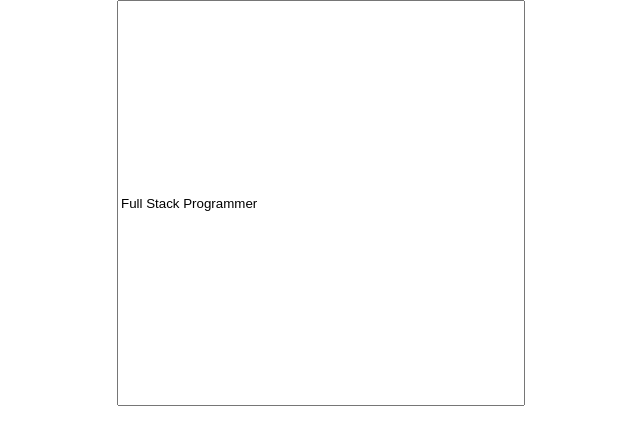
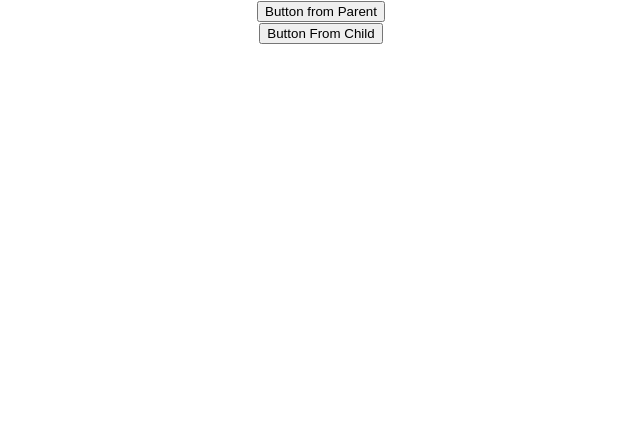
Before and after one commit to Jaisur-Akhil/Hooks, a React (Create React App) app: page / in a window 1280 px wide. Shown: the top 444 px of the page, without its empty margins (319-959 px from the left). Built offline with nearby package versions, Linux system fonts and the light colour scheme.

Commit message:
ImperativeHandling

```diff
--- a/src/App.js
+++ b/src/App.js
@@ -7,7 +7,8 @@ import './App.css';
 // import RRed from './H/RRed';
 // import Effect from './H/Effect';
 // import Ref from './H/Ref' ;
-import Layout from './H/Layout';
+// import Layout from './H/Layout';
+import ImperativeHandle from './H/ImperativeHandle';
 
 function App() {
   return (
@@ -17,7 +18,8 @@ function App() {
       {/* <RRed /> */}
       {/* <Effect /> */}
       {/* <Ref/> */}
-      <Layout />
+      {/* <Layout /> */}
+      {<ImperativeHandle />}
     </div>
   );
 }
--- /dev/null
+++ b/src/H/Button.js
@@ -0,0 +1,23 @@
+/** @format */
+
+import React, { useState, useImperativeHandle, forwardRef } from 'react';
+
+const Button = forwardRef((props, ref) => {
+  const [toggle, setToggle] = useState(false);
+
+  useImperativeHandle(ref, () => ({
+    alterToggle() {
+      setToggle(!toggle);
+    },
+  }));
+
+  return (
+    <div>
+      <button>Button From Child</button>
+      <br />
+      {toggle && <span>Toggle</span>}
+    </div>
+  );
+});
+
+export default Button;
--- /dev/null
+++ b/src/H/ImperativeHandle.js
@@ -0,0 +1,21 @@
+/** @format */
+
+import React, { useRef } from 'react';
+import Button from './Button';
+
+const ImperativeHandle = () => {
+  const buttonRef = useRef(null);
+  return (
+    <div>
+      <button
+        onClick={() => {
+          buttonRef.current.alterToggle();
+        }}>
+        Button from Parent
+      </button>
+      <Button ref={buttonRef} />
+    </div>
+  );
+};
+
+export default ImperativeHandle;
```
